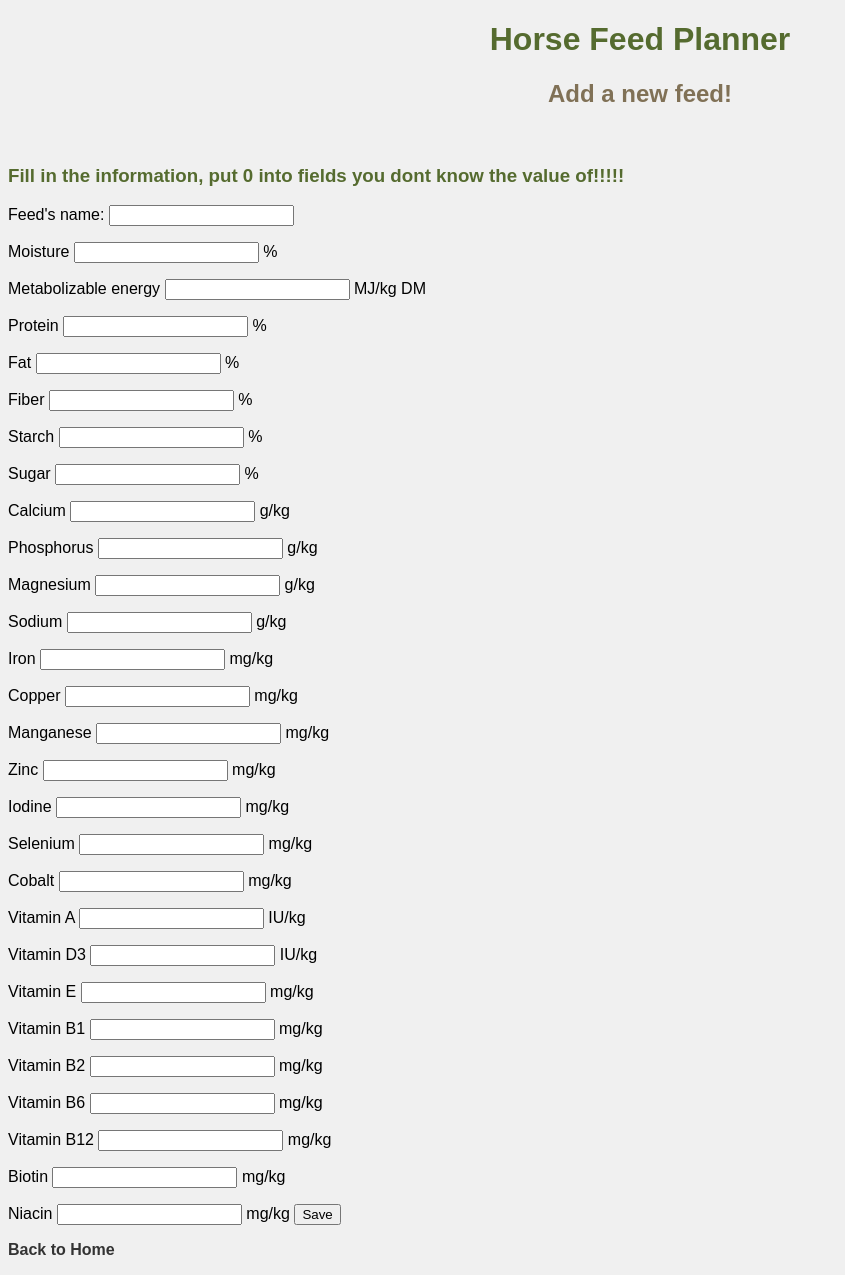
After one commit to SaijaGit/horsefeedplanner, a Flask app: page /newfeed in a window 1280 px wide. The commit adds this page. Shown: the whole page, without its empty margins (0-845 px from the left). Run offline with Flask 3, Linux system fonts and the light colour scheme.

Commit message:
Add feed information pages and the option to save new feeds.

```diff
--- a/routes.py
+++ b/routes.py
@@ -95,16 +95,73 @@ def horse(horse_id):
 
 @app.route("/feed/<feed_id>")
 def feed(feed_id):
-    user_id = feeds.user_id()
-    feed_info = feeds.get_info(feed_id)
-    print("routes feed: feed info =", feed_info )
-    if feed_info == None:
+    user_id = users.user_id()
+    feed_name_owner = feeds.get_name_and_owner(feed_id)
+    print("routes feed: feed feed_name_owner =", feed_name_owner )
+
+    if feed_name_owner == None:
         return render_template("index.html")
 
+    print("routes feed: user_id =", user_id, " vs. owner_id =", feed_name_owner[1])
+
+    if user_id != feed_name_owner[1] and feed_name_owner[1]!= 0:
+        print("routes feed: not your feed")
+        return redirect("/")
+
+    nutrition_info = feeds.get_nutriton_info(feed_id)
+
+    if nutrition_info:
+        return render_template("feed.html", feed_name=feed_name_owner[0], nutrition_info = nutrition_info)
     else:
-        print("routes feed: user_id =", user_id, " vs. owner_id =", feed_info[2])
-        if user_id == feed_info[2]:
-            return render_template("feed.html", feed_info=feed_info)
-        else:
-            print("routes feed: not your feed")
-            return redirect("/")
+        return redirect("/")
+
+@app.route("/newfeed", methods=["GET", "POST"])
+def newfeed():
+    if request.method == "GET":
+        return render_template("newfeed.html")
+
+    if request.method == "POST":
+        name = request.form["name"]
+        moisture = request.form["moisture"]
+        energy = request.form["energy"]
+        protein = request.form["protein"]
+        fat = request.form["fat"]
+        fiber = request.form["fiber"]
+        starch = request.form["starch"]
+        sugar = request.form["sugar"]
+        calcium = request.form["calcium"]
+        phosphorus = request.form["phosphorus"]
+        magnesium = request.form["magnesium"]
+        sodium = request.form["sodium"]
+        iron = request.form["iron"]
+        copper = request.form["copper"]
+        manganese = request.form["manganese"]
+        zinc = request.form["zinc"]
+        iodine = request.form["iodine"]
+        selenium = request.form["selenium"]
+        cobalt = request.form["cobalt"]
+        vitamin_a = request.form["vitamin_a"]
+        vitamin_d3 = request.form["vitamin_d3"]
+        vitamin_e = request.form["vitamin_e"]
+        vitamin_b1 = request.form["vitamin_b1"]
+        vitamin_b2 = request.form["vitamin_b2"]
+        vitamin_b6 = request.form["vitamin_b6"]
+        vitamin_b12 = request.form["vitamin_b12"]
+        biotin = request.form["biotin"]
+        niacin = request.form["niacin"]
+
+        print("routes newfeed: feed info =", name, moisture, energy, protein )
+
+        if not name:
+            flash("Please enter the name of the feed!", "error")
+            return render_template("newfeed.html")
+
+        added = feeds.add(name, moisture, energy, protein, fat, fiber, starch, sugar, calcium, phosphorus,
+                            magnesium, sodium, iron, copper, manganese, zinc, iodine, selenium, cobalt,
+                            vitamin_a, vitamin_d3, vitamin_e, vitamin_b1, vitamin_b2, vitamin_b6,
+                            vitamin_b12, biotin, niacin)
+        if not added:
+            flash("Failed to add the feed :(", "error")
+            return render_template("newfeed.html")
+
+        return redirect("/")
--- a/templates/index.html
+++ b/templates/index.html
@@ -62,7 +62,9 @@ a:hover {
 </p>
 
 
-<h3>My Feeds</h3>
+<h3>All the Feeds</h3>
+<p>In this version of the app the feeds from all the users are listed here, but you can only see the info of your own ones.
+    This will be changed.</p>
 
 {% if feed_list is none %}
 <p>You havent save any own feeds yet, but you can check the default feeds!</p>
@@ -78,7 +80,7 @@ a:hover {
 {% endif %}
 
 <p>
-    <a href="{{ url_for('newhorse') }}">Add a new horse!</a>
+    <a href="{{ url_for('newfeed') }}">Add a new feed!</a>
 </p>
 
 
--- /dev/null
+++ b/templates/newfeed.html
@@ -0,0 +1,150 @@
+<!DOCTYPE html>
+<html>
+<head>
+<style>
+
+body {
+    background-color: #f0f0f0;
+    font-family: Arial, sans-serif;
+}
+h1{
+    text-align: center;
+    color: #556b2f;
+}
+
+h2{
+    text-align: center;
+    color: #807156;
+}
+
+
+h3 {
+    text-align: left;
+    color: #556b2f;
+}
+
+a {
+    color: #333;
+    text-decoration: none;
+    font-weight: bold;
+}
+a:hover {
+    text-decoration: underline;
+}
+
+</style>
+</head>
+<body>
+
+    <h1>Horse Feed Planner</h1>
+
+    <h2>Add a new feed!</h2>
+
+    <p><br></p>
+
+    <h3>Fill in the information, put 0 into fields you dont know the value of!!!!!</h3>
+
+<form action="/newfeed" method="POST">
+    <p>Feed's name:
+    <input type="text" name="name">
+
+    <p>Moisture
+    <input type="text" name="moisture"> %
+
+    <p>Metabolizable energy
+    <input type="text" name="energy"> MJ/kg DM
+
+    <p>Protein
+    <input type="text" name="protein"> %
+
+    <p>Fat
+    <input type="text" name="fat"> %
+
+    <p>Fiber
+    <input type="text" name="fiber"> %
+
+    <p>Starch
+    <input type="text" name="starch"> %
+
+    <p>Sugar
+    <input type="text" name="sugar"> %
+
+    <p>Calcium
+    <input type="text" name="calcium"> g/kg
+
+    <p>Phosphorus
+    <input type="text" name="phosphorus"> g/kg
+
+    <p>Magnesium
+    <input type="text" name="magnesium"> g/kg
+
+    <p>Sodium
+    <input type="text" name="sodium"> g/kg
+
+    <p>Iron
+    <input type="text" name="iron"> mg/kg
+
+    <p>Copper
+    <input type="text" name="copper"> mg/kg
+
+    <p>Manganese
+    <input type="text" name="manganese"> mg/kg
+
+    <p>Zinc
+    <input type="text" name="zinc"> mg/kg
+
+    <p>Iodine
+    <input type="text" name="iodine"> mg/kg
+
+    <p>Selenium
+    <input type="text" name="selenium"> mg/kg
+
+    <p>Cobalt
+    <input type="text" name="cobalt"> mg/kg
+
+    <p>Vitamin A
+    <input type="text" name="vitamin_a"> IU/kg
+
+    <p>Vitamin D3
+    <input type="text" name="vitamin_d3"> IU/kg
+
+    <p>Vitamin E
+    <input type="text" name="vitamin_e"> mg/kg
+
+    <p>Vitamin B1
+    <input type="text" name="vitamin_b1"> mg/kg
+
+    <p>Vitamin B2
+    <input type="text" name="vitamin_b2"> mg/kg
+
+    <p>Vitamin B6
+    <input type="text" name="vitamin_b6"> mg/kg
+
+    <p>Vitamin B12
+    <input type="text" name="vitamin_b12"> mg/kg
+
+    <p>Biotin
+    <input type="text" name="biotin"> mg/kg
+
+    <p>Niacin
+    <input type="text" name="niacin"> mg/kg
+
+    <input type="submit" value="Save">
+</form>
+
+{% with messages = get_flashed_messages() %}
+ {% if messages %}
+  <ul>
+  {% for message in messages %}
+    <li>{{ message }}</li>
+  {% endfor %}
+  </ul>
+ {% endif %}
+{% endwith %}
+
+<p>
+    <a href="{{ url_for('index') }}">Back to Home</a>
+</p>
+
+</body>
+</html>
```
Also changed, not shown: feeds.py (+78 -4 lines), schema.sql (+10 -4 lines), templates/feed.html (+6 -29 lines).
